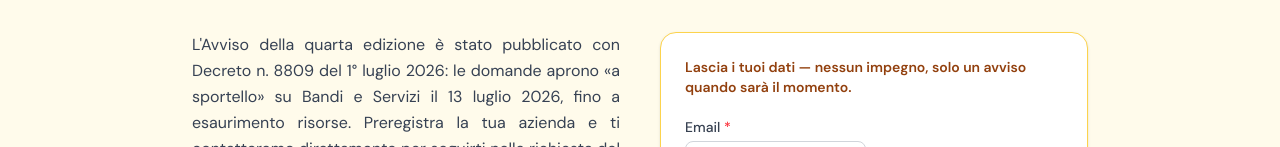
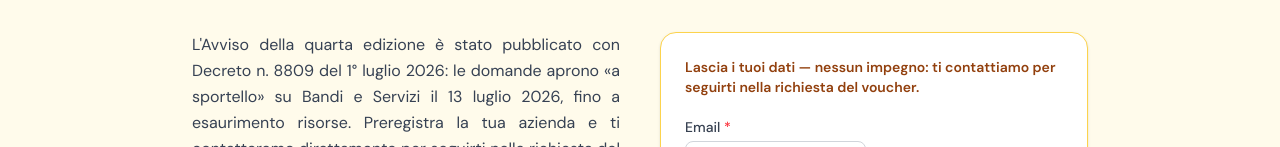
Before and after one commit to Mikiborzi/FormazioneComoLagoValli, a Next.js app: page /formazione-impresa in a window 1280 px wide. Shown: the part 5944-6091 px from the top of the page. Built offline with nearby package versions, Linux system fonts and the light colour scheme; no server answers.

Commit message:
Formazione Impresa: rimuove residuo tono d'attesa avviso 4a ed.
Co-Authored-By: Claude Opus 4.8 (1M context) <noreply@anthropic.com>

```diff
--- a/app/formazione-impresa/page.jsx
+++ b/app/formazione-impresa/page.jsx
@@ -544,7 +544,7 @@ export default function FormazioneImpresaPage() {
 
             <div className="bg-white rounded-2xl p-6 shadow-sm" style={{ border: '1px solid #fcd34d' }}>
               <p className="font-sans font-semibold text-sm mb-5" style={{ color: '#92400e' }}>
-                Lascia i tuoi dati — nessun impegno, solo un avviso quando sarà il momento.
+                Lascia i tuoi dati — nessun impegno: ti contattiamo per seguirti nella richiesta del voucher.
               </p>
               <FormListaAttesaVoucher />
             </div>
```
